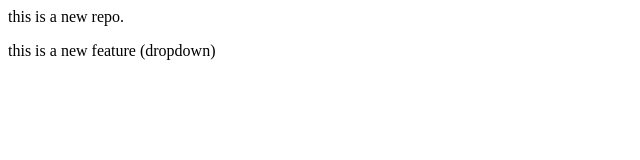
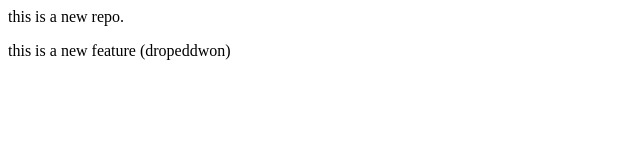
Before and after one commit to suranjan2003/localrepo, a plain HTML site: page index.html in a window 1280 px wide. Shown: the full height of the page, 0-640 px from the left. Drawn offline with Linux system fonts and the light colour scheme.

Commit message:
re-written to dropeddown

```diff
--- a/index.html
+++ b/index.html
@@ -1,2 +1,2 @@
 <p>this is a new repo.</p>
-<p>this is a new feature (dropdown)</p>
+<p>this is a new feature (dropeddwon)</p>
```
